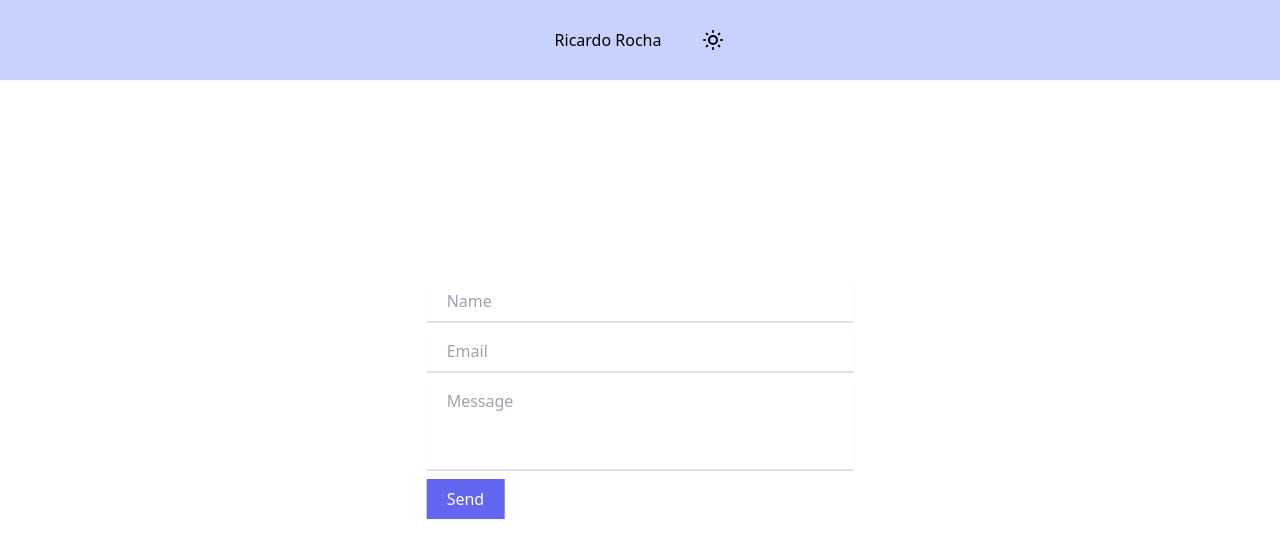
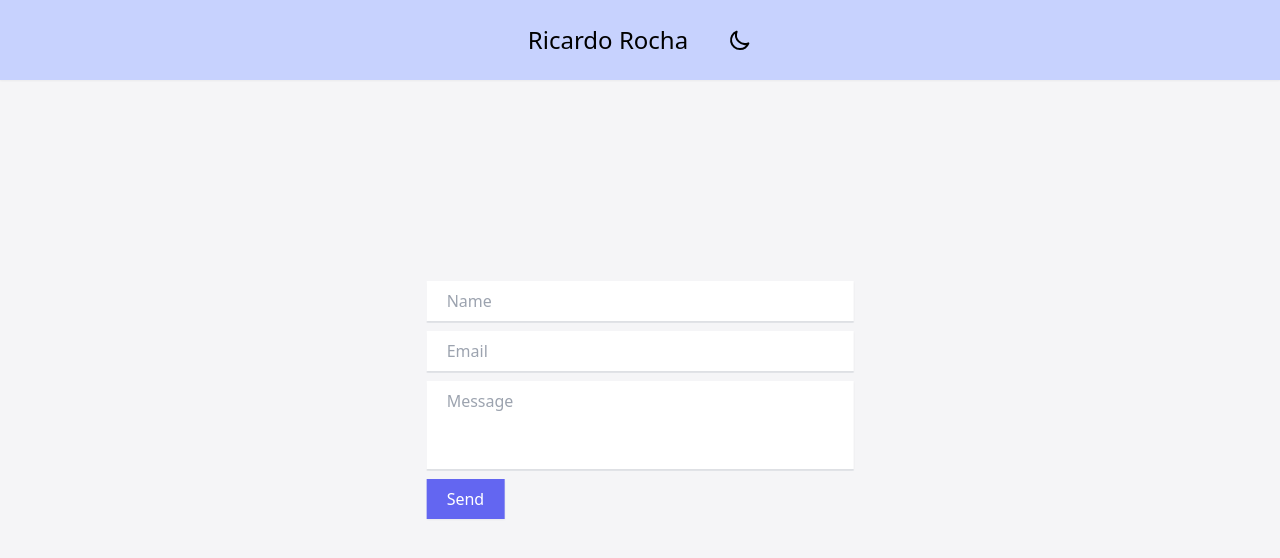
Before and after one commit to ricdotnet/rrochauk-new, a Vue app: page / in a window 1280 px wide. Shown: the top 558 px of the page. Built offline with nearby package versions, Linux system fonts and the light colour scheme.

Commit message:
:art: added light and dark theme backgrounds;

```diff
--- a/src/App.vue
+++ b/src/App.vue
@@ -23,7 +23,8 @@ export default {
 	created() {
 		this.$store.loading = true
 
-		this.$store.setTheme()
+		this.$store.getTheme()
+		console.log(this.$store.currentTheme)
 
 		setTimeout(() => {
 			this.$store.loading = false;
--- a/src/assets/css/index.css
+++ b/src/assets/css/index.css
@@ -1,3 +1,10 @@
 @tailwind base;
 @tailwind components;
 @tailwind utilities;
+
+.bg-dark {
+    background-color: #201a5c;
+}
+.bg-light {
+    background-color: #f5f5f7;
+}
--- a/src/components/ThemeSelector.vue
+++ b/src/components/ThemeSelector.vue
@@ -1,8 +1,8 @@
 <template>
 	<div>
 		<div class="cursor-pointer" @click="themeSelect">
-			<MoonIcon v-show="this.showIcon" />
-			<SunIcon v-show="!this.showIcon"/>
+			<MoonIcon v-show="this.$store.currentTheme === 'light'" />
+			<SunIcon v-show="this.$store.currentTheme === 'dark'"/>
 		</div>
 	</div>
 </template>
@@ -15,7 +15,7 @@ export default {
 	components: {SunIcon, MoonIcon},
 	data() {
 		return {
-			showIcon: false
+
 		}
 	},
 	methods: {
--- a/src/components/Title.vue
+++ b/src/components/Title.vue
@@ -1,13 +1,17 @@
 <template>
 	<div>
-		{{ logo }}{{ name }}
+		{{ logo }}
+		<div class="font-medium text-2xl">{{ name }}</div>
 	</div>
 </template>
 
 <script>
 export default {
 	name: "Title",
-	props: ['name', 'logo'],
+	props: {
+		logo: String,
+		name: String,
+	},
 	data() {
 		return {
 
--- a/src/controllers/mainStore.js
+++ b/src/controllers/mainStore.js
@@ -3,9 +3,31 @@ import Vue from 'vue'
 export const Store = Vue.observable({
     loading: false,
     currentTheme: '',
-    setTheme
+    setTheme,
+    getTheme
 })
 
+function getTheme() {
+    let theme = localStorage.getItem('theme')
+
+    //this will set theme to light on the first visit or if no theme is ever set
+    if(!theme) {
+        localStorage.setItem('theme', 'light')
+        Store.currentTheme = 'light'
+        return
+    }
+
+    Store.currentTheme = theme;
+}
+
 function setTheme() {
-    console.log('setting the theme....')
+    let theme = localStorage.getItem('theme')
+
+    if(theme === 'light') {
+        localStorage.setItem('theme', 'dark')
+        Store.currentTheme = 'dark'
+    } else {
+        localStorage.setItem('theme', 'light')
+        Store.currentTheme = 'light'
+    }
 }
--- a/src/views/Home.vue
+++ b/src/views/Home.vue
@@ -1,5 +1,5 @@
 <template>
-	<div>
+	<div class="h-screen" :class="{ 'bg-light' : this.$store.currentTheme === 'light', 'bg-dark' : this.$store.currentTheme === 'dark' }">
 		<Header />
 		<Info />
 	</div>
@@ -10,9 +10,6 @@ import Info from "../components/Info";
 import Header from "../components/Header";
 export default {
 	name: "Home",
-	components: {Header, Info},
-	props: {
-		msg: String
-	}
+	components: {Header, Info}
 }
 </script>
```
